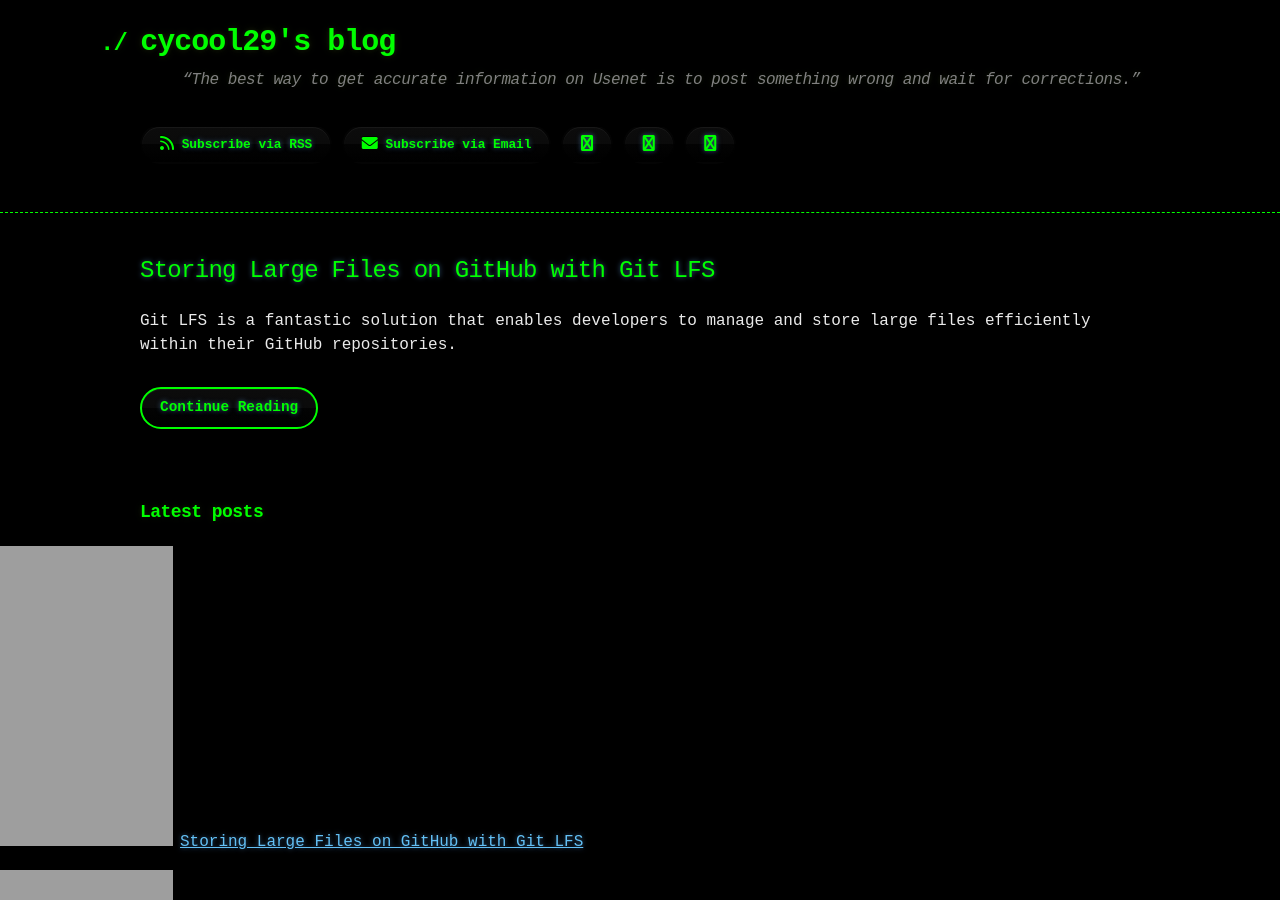
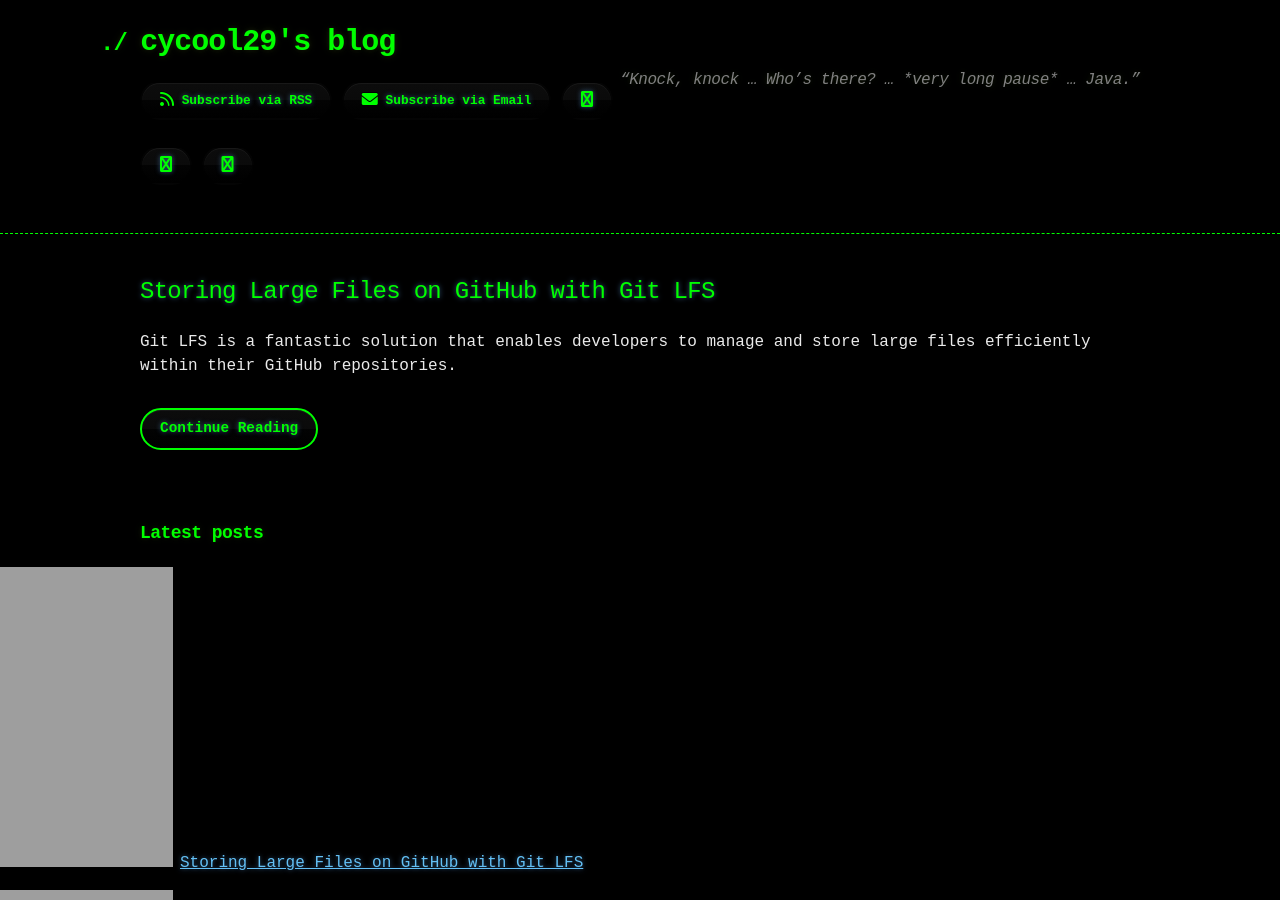
Before and after one commit to cycool29/cycool29.github.io, a Jekyll site: the page built from index.md, in a window 1280 px wide and 900 px high. Built offline with Jekyll 4.4.1, drawn with Linux system fonts in a browser that asks for light colours; a style sheet for code colours, icons or effects is not loaded.

Commit message:
Update quotes

```diff
--- a/_config.yml
+++ b/_config.yml
@@ -1,5 +1,5 @@
 title: cycool29's blog
-description: "“The best way to get accurate information on Usenet is to post something wrong and wait for corrections.” "
+description: "“Knock, knock … Who’s there? … *very long pause* … Java.”"
 bio: A high school student. Intermediate in Python, Git, Bash. Learning JavaScript. He/Him. "
 author: cycool29
 url: https://cycool29.github.io
```
